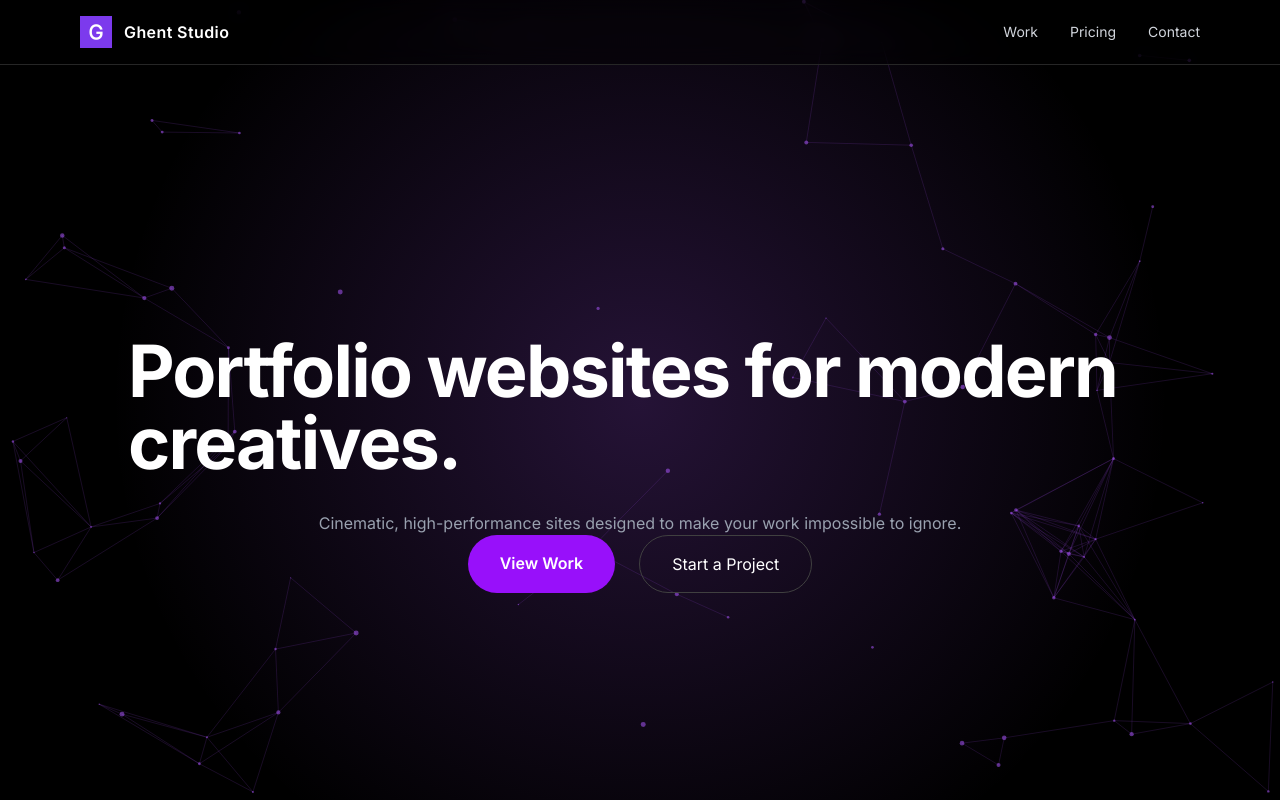
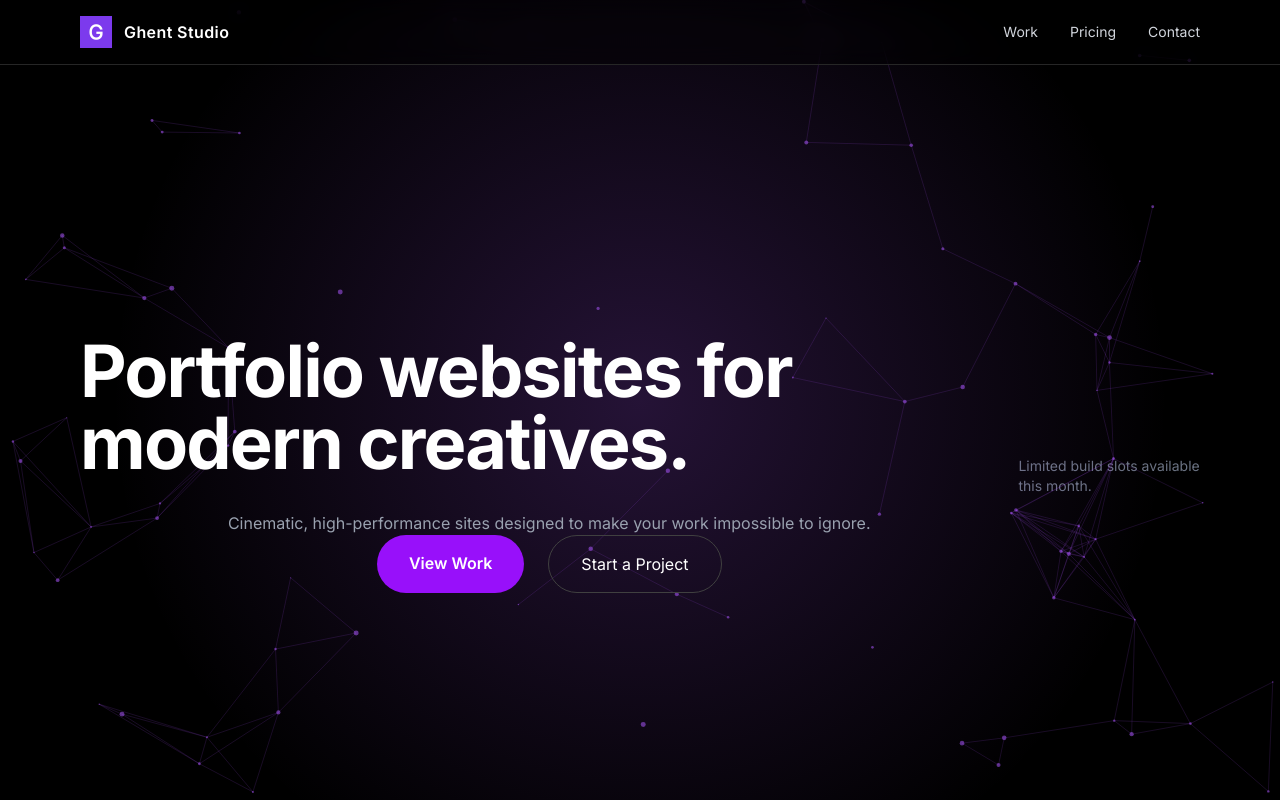
Before and after one commit to raghent/ghent-studio, a React (Vite) app: page / in a window 1280 px wide. Shown: the top 800 px of the page. Built offline with nearby package versions, Linux system fonts and the light colour scheme.

Commit message:
fixed h1 heading

```diff
--- a/src/sections/Hero.jsx
+++ b/src/sections/Hero.jsx
@@ -21,7 +21,7 @@ export default function Hero() {
           initial={{ opacity: 0, y: 40 }}
           animate={{ opacity: 1, y: 0 }}
           transition={{ duration: 0.8, ease: "easeOut" }}
-          className="max-w-2xl md:max-w-4xl lg:max-w-5xl text-balancext-4xl md:text-6xl lg:text-7xl font-bold tracking-tight mb-8"
+          className="md:text-6xl lg:text-7xl font-bold tracking-tight mb-8"
         >
           Portfolio websites for modern creatives.
         </motion.h1>
@@ -60,6 +60,10 @@ export default function Hero() {
         </motion.div>
 
       </div>
+
+      <p className="mt-6 text-sm text-gray-500">
+        Limited build slots available this month.
+      </p>
     </section>
   )
 }
```
